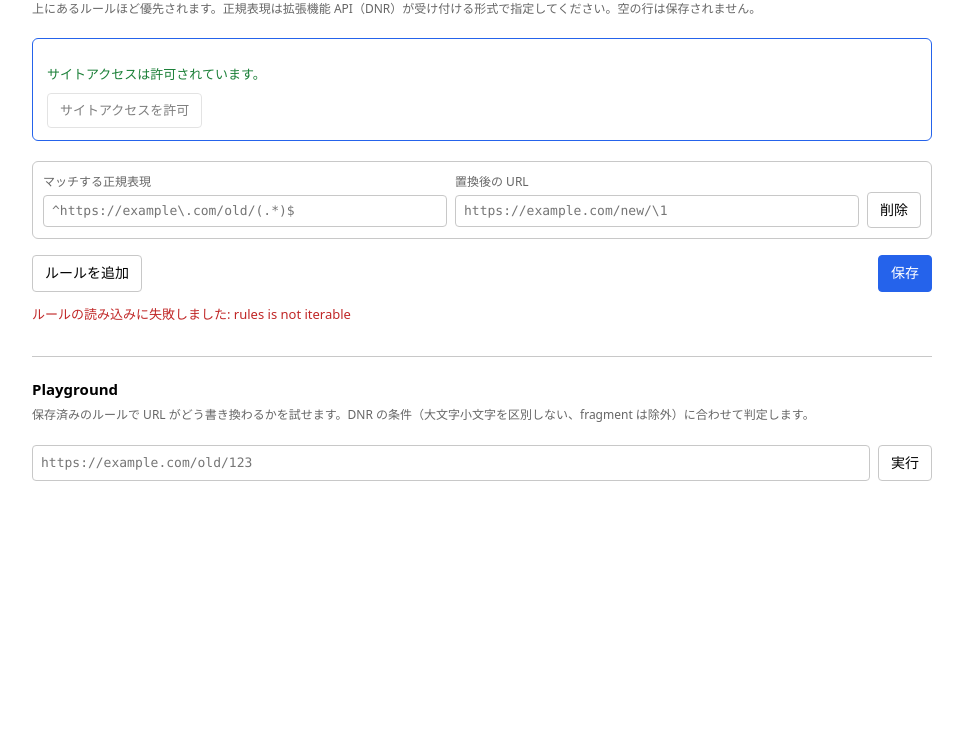
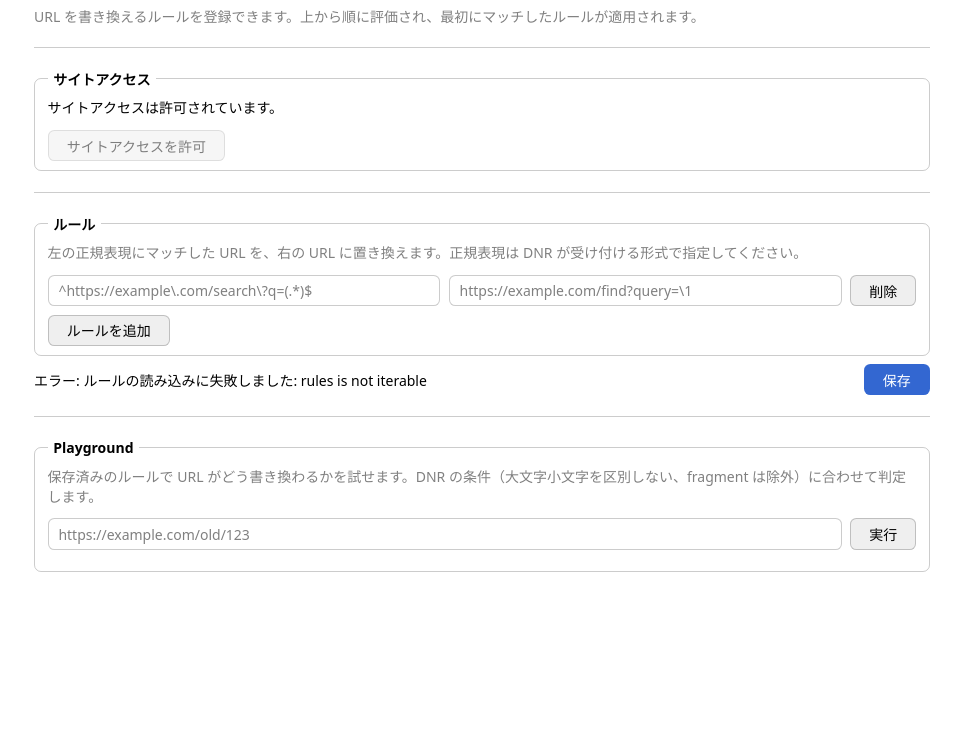
Before and after one commit to tomoyuki-yanagisawa/ext-link-fixer, a website with bundled scripts: page entrypoints/options/index.html in a window 1280 px wide. Shown: the part 61-800 px from the top of the page, without its empty margins (158-1121 px from the left). Built offline with nearby package versions, Linux system fonts and the light colour scheme; what wxt would draw is missing.

Commit message:
style: rebuild the options page around system colors
Replace the custom palette and inline CSS with a small stylesheet built
on system colors, em-based sizing from a 14px base, fieldset sections,
a grid for rule rows, and type-based styling for the save button.

```diff
--- a/entrypoints/options/index.html
+++ b/entrypoints/options/index.html
@@ -4,261 +4,52 @@
     <meta charset="utf-8" />
     <meta name="manifest.open_in_tab" content="true" />
     <title>Link Fixer</title>
-    <style>
-      :root {
-        color-scheme: light dark;
-        --border: #c8c8c8;
-        --muted: #666;
-        --accent: #2563eb;
-        --error: #c02626;
-        --ok: #1a7f37;
-      }
-
-      * {
-        box-sizing: border-box;
-      }
-
-      body {
-        margin: 0;
-        padding: 24px;
-        font: 14px/1.6 system-ui, -apple-system, "Segoe UI", sans-serif;
-      }
-
-      main {
-        max-width: 900px;
-        margin: 0 auto;
-      }
-
-      h1 {
-        margin: 0 0 4px;
-        font-size: 20px;
-      }
-
-      .hint {
-        margin: 0 0 20px;
-        color: var(--muted);
-        font-size: 12px;
-      }
-
-      .row {
-        display: grid;
-        grid-template-columns: 1fr 1fr auto;
-        gap: 8px;
-        align-items: start;
-        padding: 10px;
-        margin-bottom: 8px;
-        border: 1px solid var(--border);
-        border-radius: 6px;
-      }
-
-      .row label {
-        display: block;
-        margin-bottom: 4px;
-        color: var(--muted);
-        font-size: 12px;
-      }
-
-      .row input {
-        width: 100%;
-        padding: 6px 8px;
-        border: 1px solid var(--border);
-        border-radius: 4px;
-        font: 13px/1.4 ui-monospace, SFMono-Regular, Menlo, monospace;
-        background: transparent;
-        color: inherit;
-      }
-
-      .row input:focus {
-        outline: 2px solid var(--accent);
-        outline-offset: -1px;
-      }
-
-      .remove {
-        margin-top: 20px;
-      }
-
-      button {
-        padding: 6px 12px;
-        border: 1px solid var(--border);
-        border-radius: 4px;
-        background: transparent;
-        color: inherit;
-        font: inherit;
-        cursor: pointer;
-      }
-
-      button:hover:not(:disabled) {
-        background: rgba(127, 127, 127, 0.15);
-      }
-
-      button:disabled {
-        opacity: 0.5;
-        cursor: default;
-      }
-
-      button.primary {
-        border-color: var(--accent);
-        background: var(--accent);
-        color: #fff;
-      }
-
-      button.primary:hover:not(:disabled) {
-        background: #1d4ed8;
-      }
-
-      .actions {
-        display: flex;
-        gap: 8px;
-        margin-top: 16px;
-      }
-
-      .actions .primary {
-        margin-left: auto;
-      }
-
-      #status {
-        min-height: 1.6em;
-        margin: 12px 0 0;
-        font-size: 13px;
-        white-space: pre-wrap;
-      }
-
-      #status.error {
-        color: var(--error);
-      }
-
-      #status.ok {
-        color: var(--ok);
-      }
-
-      .playground {
-        margin-top: 32px;
-        padding-top: 20px;
-        border-top: 1px solid var(--border);
-      }
-
-      .playground h2 {
-        margin: 0 0 4px;
-        font-size: 15px;
-      }
-
-      .playground-controls {
-        display: flex;
-        gap: 8px;
-      }
-
-      .playground input {
-        flex: 1;
-        min-width: 0;
-        padding: 6px 8px;
-        border: 1px solid var(--border);
-        border-radius: 4px;
-        font: 13px/1.4 ui-monospace, SFMono-Regular, Menlo, monospace;
-        background: transparent;
-        color: inherit;
-      }
-
-      .playground input:focus {
-        outline: 2px solid var(--accent);
-        outline-offset: -1px;
-      }
-
-      #playground-result {
-        min-height: 1.6em;
-        margin: 12px 0 0;
-        font-size: 13px;
-        overflow-wrap: anywhere;
-      }
-
-      #playground-result.error {
-        color: var(--error);
-      }
-
-      .notice {
-        margin: 0 0 20px;
-        padding: 12px 14px;
-        border: 1px solid var(--accent);
-        border-radius: 6px;
-        font-size: 13px;
-      }
-
-      #permission-status {
-        margin-bottom: 8px;
-      }
-
-      #permission-status.error {
-        color: var(--error);
-      }
-
-      #permission-status.ok {
-        color: var(--ok);
-      }
-
-      #playground-result.ok {
-        color: var(--ok);
-      }
-
-      #playground-result ul {
-        margin: 0;
-        padding: 0;
-        list-style: none;
-      }
-
-      #playground-result li {
-        margin-bottom: 4px;
-        color: var(--muted);
-      }
-
-      #playground-result li.applied {
-        color: inherit;
-      }
-
-      #playground-result .label {
-        font-weight: 600;
-      }
-
-      #playground-result code {
-        font: 13px/1.4 ui-monospace, SFMono-Regular, Menlo, monospace;
-        color: inherit;
-      }
-
-      @media (max-width: 640px) {
-        .row {
-          grid-template-columns: 1fr;
-        }
-
-        .remove {
-          margin-top: 0;
-          justify-self: start;
-        }
-      }
-    </style>
+    <link rel="stylesheet" href="./style.css" />
   </head>
   <body>
     <main>
       <h1>Link Fixer</h1>
       <p class="hint">
-        上にあるルールほど優先されます。正規表現は拡張機能 API（DNR）が受け付ける形式で指定してください。空の行は保存されません。
+        URL を書き換えるルールを登録できます。上から順に評価され、最初にマッチしたルールが適用されます。
       </p>
 
-      <div class="notice">
+      <hr />
+
+      <fieldset>
+        <legend>サイトアクセス</legend>
         <p id="permission-status">サイトアクセスの状態を確認しています…</p>
-        <button type="button" id="permission-request" disabled>サイトアクセスを許可</button>
-      </div>
+        <button type="button" id="permission-request" disabled>
+          サイトアクセスを許可
+        </button>
+      </fieldset>
+
+      <hr />
 
       <form id="form">
-        <div id="rows"></div>
+        <fieldset>
+          <legend>ルール</legend>
+
+          <p class="hint">
+            左の正規表現にマッチした URL を、右の URL に置き換えます。正規表現は DNR が受け付ける形式で指定してください。
+          </p>
+
+          <div id="rows"></div>
+
+          <div class="actions">
+            <button type="button" id="add">ルールを追加</button>
+          </div>
+        </fieldset>
 
         <div class="actions">
-          <button type="button" id="add">ルールを追加</button>
-          <button type="submit" id="save" class="primary">保存</button>
+          <p id="status" role="status" aria-live="polite"></p>
+          <button type="submit" id="save">保存</button>
         </div>
       </form>
 
-      <p id="status" role="status" aria-live="polite"></p>
+      <hr />
 
-      <section class="playground">
-        <h2>Playground</h2>
+      <fieldset>
+        <legend>Playground</legend>
         <p class="hint">
           保存済みのルールで URL がどう書き換わるかを試せます。DNR の条件（大文字小文字を区別しない、fragment は除外）に合わせて判定します。
         </p>
@@ -276,7 +67,7 @@
         </div>
 
         <div id="playground-result" role="status" aria-live="polite"></div>
-      </section>
+      </fieldset>
     </main>
 
     <script type="module" src="./main.ts"></script>
--- a/entrypoints/options/main.ts
+++ b/entrypoints/options/main.ts
@@ -27,25 +27,20 @@ function errorMessage(error: unknown): string {
   return error instanceof Error ? error.message : String(error);
 }
 
-function setStatus(message: string, kind: '' | 'error' | 'ok' = '') {
-  statusEl.textContent = message;
-  statusEl.className = kind;
+function setStatus(message: string, isError = false) {
+  statusEl.textContent = isError ? `エラー: ${message}` : message;
 }
 
 function createRow(regex = '', substitution = '') {
   const row = document.createElement('div');
-  row.className = 'row';
+  row.className = 'rule-row';
   row.innerHTML = `
-    <div>
-      <label>マッチする正規表現</label>
-      <input type="text" class="regex" spellcheck="false" autocomplete="off"
-             placeholder="^https://example\\.com/old/(.*)$" />
-    </div>
-    <div>
-      <label>置換後の URL</label>
-      <input type="text" class="substitution" spellcheck="false" autocomplete="off"
-             placeholder="https://example.com/new/\\1" />
-    </div>
+    <input type="text" class="regex" aria-label="マッチする正規表現"
+           spellcheck="false" autocomplete="off"
+           placeholder="^https://example\\.com/search\\?q=(.*)$" />
+    <input type="text" class="substitution" aria-label="置換後の URL"
+           spellcheck="false" autocomplete="off"
+           placeholder="https://example.com/find?query=\\1" />
     <button type="button" class="remove">削除</button>
   `;
 
@@ -71,7 +66,7 @@ function appendRow(regex?: string, substitution?: string) {
 }
 
 function readRows() {
-  return Array.from(rowsEl.querySelectorAll('.row')).map((row) => ({
+  return Array.from(rowsEl.querySelectorAll('.rule-row')).map((row) => ({
     regex: requiredElement<HTMLInputElement>(row, '.regex').value,
     substitution: requiredElement<HTMLInputElement>(row, '.substitution').value,
   }));
@@ -105,7 +100,7 @@ async function loadRules() {
 
     setStatus('');
   } catch (error) {
-    setStatus(`ルールの読み込みに失敗しました: ${errorMessage(error)}`, 'error');
+    setStatus(`ルールの読み込みに失敗しました: ${errorMessage(error)}`, true);
     if (!rowsEl.children.length) {
       appendRow();
     }
@@ -126,7 +121,7 @@ async function verifyRegex(regex: string) {
 async function saveRules() {
   const rows = readRows();
   const entries = [];
-  const rowElements = Array.from(rowsEl.querySelectorAll('.row'));
+  const rowElements = Array.from(rowsEl.querySelectorAll('.rule-row'));
 
   for (const [index, row] of rows.entries()) {
     const regex = row.regex;
@@ -140,7 +135,7 @@ async function saveRules() {
     if (regexEmpty || substitutionEmpty) {
       setStatus(
         `${index + 1} 行目: 正規表現と置換後の URL の両方を入力してください。`,
-        'error',
+        true,
       );
       focusInput(rowElements[index], regexEmpty ? '.regex' : '.substitution');
       return;
@@ -154,7 +149,7 @@ async function saveRules() {
     if (!result.isSupported) {
       setStatus(
         `${entry.index + 1} 行目の正規表現がサポートされていません: ${result.reason ?? '理由不明'}`,
-        'error',
+        true,
       );
       focusInput(rowElements[entry.index], '.regex');
       return;
@@ -189,10 +184,9 @@ async function saveRules() {
       addRules.length
         ? `${addRules.length} 件のルールを保存しました。`
         : 'すべてのルールを削除しました。',
-      'ok',
     );
   } catch (error) {
-    setStatus(`保存に失敗しました: ${errorMessage(error)}`, 'error');
+    setStatus(`保存に失敗しました: ${errorMessage(error)}`, true);
   } finally {
     saveButton.disabled = false;
   }
@@ -306,8 +300,7 @@ function createCode(text: string) {
 }
 
 function showPlaygroundError(message: string) {
-  playgroundResultEl.className = 'error';
-  playgroundResultEl.replaceChildren(message);
+  playgroundResultEl.replaceChildren(`エラー: ${message}`);
 }
 
 async function runPlayground() {
@@ -319,7 +312,6 @@ async function runPlayground() {
   }
 
   playgroundRunButton.disabled = true;
-  playgroundResultEl.className = '';
 
   try {
     const rules = await loadSavedRules();
@@ -351,10 +343,7 @@ async function runPlayground() {
 
     outcomes.forEach((outcome, index) => {
       const item = document.createElement('li');
-      const label = document.createElement('span');
-      label.className = 'label';
-      label.textContent = `${index + 1} 行目`;
-      item.append(label, ' ');
+      item.append(`${index + 1} 行目 `);
 
       if (!outcome.matched) {
         item.append('マッチしない');
@@ -363,7 +352,6 @@ async function runPlayground() {
       }
 
       if (outcome.applied) {
-        item.classList.add('applied');
         item.append('適用');
       } else {
         item.append('マッチ（優先度が低いため適用されない）');
@@ -408,7 +396,6 @@ async function hasHostAccess() {
 
 function setPermissionState(granted: boolean) {
   permissionRequestButton.disabled = granted;
-  permissionStatusEl.className = granted ? 'ok' : 'error';
   permissionStatusEl.textContent = granted
     ? 'サイトアクセスは許可されています。'
     : 'サイトアクセスが許可されていません。URL の書き換えには許可が必要です。';
@@ -431,7 +418,6 @@ permissionRequestButton.addEventListener('click', async () => {
   }
 
   permissionRequestButton.disabled = false;
-  permissionStatusEl.className = 'error';
   permissionStatusEl.textContent =
     'サイトアクセスを許可できませんでした。ブラウザの拡張機能の設定から許可してください。';
 });
--- /dev/null
+++ b/entrypoints/options/style.css
@@ -0,0 +1,157 @@
+:root {
+  color-scheme: light dark;
+  --border: color-mix(in srgb, CanvasText 20%, transparent);
+  --muted: GrayText;
+  --control-height: 2.25em;
+}
+
+body {
+  max-width: 56rem;
+  margin: 0 auto;
+  padding: 1.25rem 1rem;
+  font-family: system-ui, sans-serif;
+  font-size: 0.875rem;
+}
+
+h1 {
+  margin: 0 0 0.9em;
+  font-size: 1.5em;
+}
+
+p {
+  margin: 0 0 0.9em;
+}
+
+.hint {
+  color: var(--muted);
+}
+
+hr {
+  margin: 1.5em 0;
+  border: 0;
+  border-top: 1px solid var(--border);
+}
+
+fieldset {
+  margin: 0;
+  padding: 0.6em 0.9em;
+  border: 1px solid var(--border);
+  border-radius: 0.5em;
+}
+
+legend {
+  padding: 0 0.4em;
+  font-weight: 600;
+}
+
+input[type="text"] {
+  box-sizing: border-box;
+  width: 100%;
+  height: var(--control-height);
+  font: inherit;
+  padding: 0 0.7em;
+  border: 1px solid var(--border);
+  border-radius: 0.45em;
+  background: Field;
+  color: FieldText;
+}
+
+.regex {
+  font-family: ui-monospace, SFMono-Regular, Menlo, Consolas, monospace;
+}
+
+::placeholder {
+  color: var(--muted);
+}
+
+button {
+  box-sizing: border-box;
+  height: var(--control-height);
+  font: inherit;
+  padding: 0 1.3em;
+  border: 1px solid var(--border);
+  border-radius: 0.45em;
+  background: ButtonFace;
+  color: ButtonText;
+  cursor: pointer;
+}
+
+button:hover:not(:disabled) {
+  background: color-mix(in srgb, ButtonText 6%, ButtonFace);
+}
+
+button:disabled {
+  opacity: 0.5;
+  cursor: default;
+}
+
+button[type="submit"] {
+  border-color: transparent;
+  background: Highlight;
+  background: AccentColor;
+  color: HighlightText;
+  color: AccentColorText;
+}
+
+button[type="submit"]:hover:not(:disabled) {
+  background: color-mix(in srgb, CanvasText 12%, Highlight);
+  background: color-mix(in srgb, CanvasText 12%, AccentColor);
+}
+
+.actions,
+.playground-controls {
+  display: flex;
+  flex-wrap: wrap;
+  align-items: center;
+  gap: 0.6em;
+}
+
+.actions {
+  margin-top: 0.6em;
+}
+
+#status {
+  margin: 0;
+}
+
+.actions button[type="submit"] {
+  margin-left: auto;
+}
+
+.playground-controls {
+  margin-bottom: 0.9em;
+}
+
+.playground-controls input {
+  flex: 1 1 20em;
+}
+
+ul {
+  margin: 0.6em 0;
+  padding-left: 1.7em;
+}
+
+#playground-result {
+  overflow-wrap: anywhere;
+}
+
+.rule-row {
+  display: grid;
+  grid-template-columns: 1fr 1fr auto;
+  gap: 0.6em;
+  align-items: center;
+}
+
+.rule-row + .rule-row {
+  margin-top: 0.7em;
+}
+
+@media (max-width: 40rem) {
+  .rule-row {
+    grid-template-columns: 1fr;
+  }
+
+  .rule-row .remove {
+    justify-self: start;
+  }
+}
```
